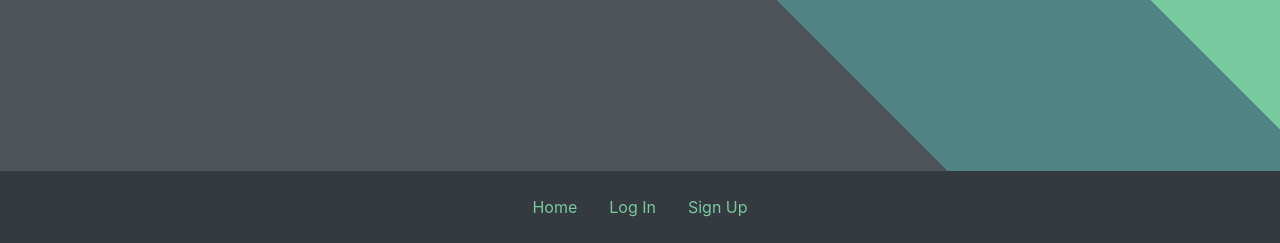
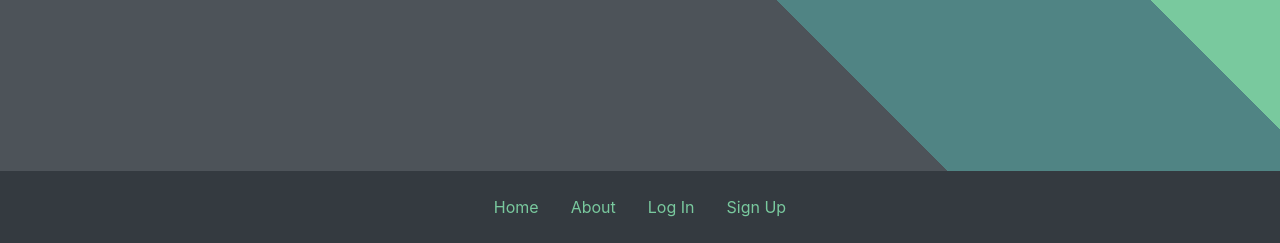
Before and after one commit to joshmakar/yelp-camp, a Node server app: page /about in a window 1280 px wide. Shown: the part 557-800 px from the top of the page. Run offline with Node 20, Linux system fonts and the light colour scheme; some libraries are stand-ins or nearby versions.

Commit message:
Add footer to links

```diff
--- a/views/partials/footer.ejs
+++ b/views/partials/footer.ejs
@@ -3,7 +3,10 @@
 <footer class="nav-footer bg-dark mt-auto">
   <ul class="nav justify-content-center">
     <li class="nav-item <%= typeof page !== 'undefined' && page === 'campgrounds' ? 'active' : '' %>">
-          <a class="nav-link" href="/campgrounds">Home <span class="sr-only">(current)</span></a>
+      <a class="nav-link" href="/campgrounds">Home<span class="sr-only">(current)</span></a>
+    </li>
+    <li class="nav-item <%= typeof page !== 'undefined' && page === 'about' ? 'active' : '' %>">
+      <a class="nav-link" href="/about">About<span class="sr-only">(current)</span></a>
     </li>
     <% if(typeof currentUser === 'undefined'){ %>
       <li class="nav-item <%= typeof page !== 'undefined' && page === 'login' ? 'active' : '' %>">
@@ -27,7 +30,6 @@
       </li>
     <% } %>
   </ul>
-    </ul>
 </footer>
 
   <!-- JQuery -->
```
Lines whose indentation alone changed are shown as unchanged.
